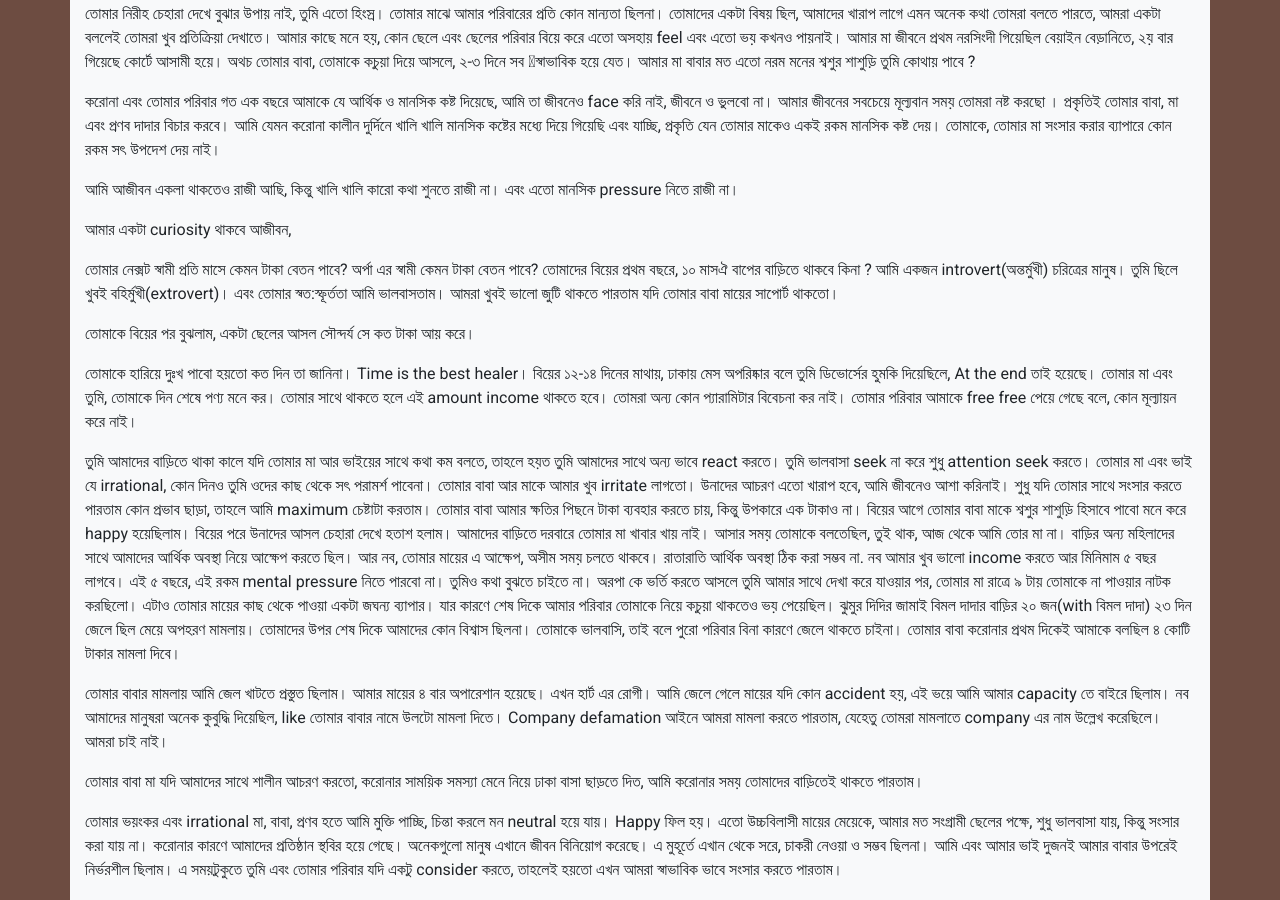
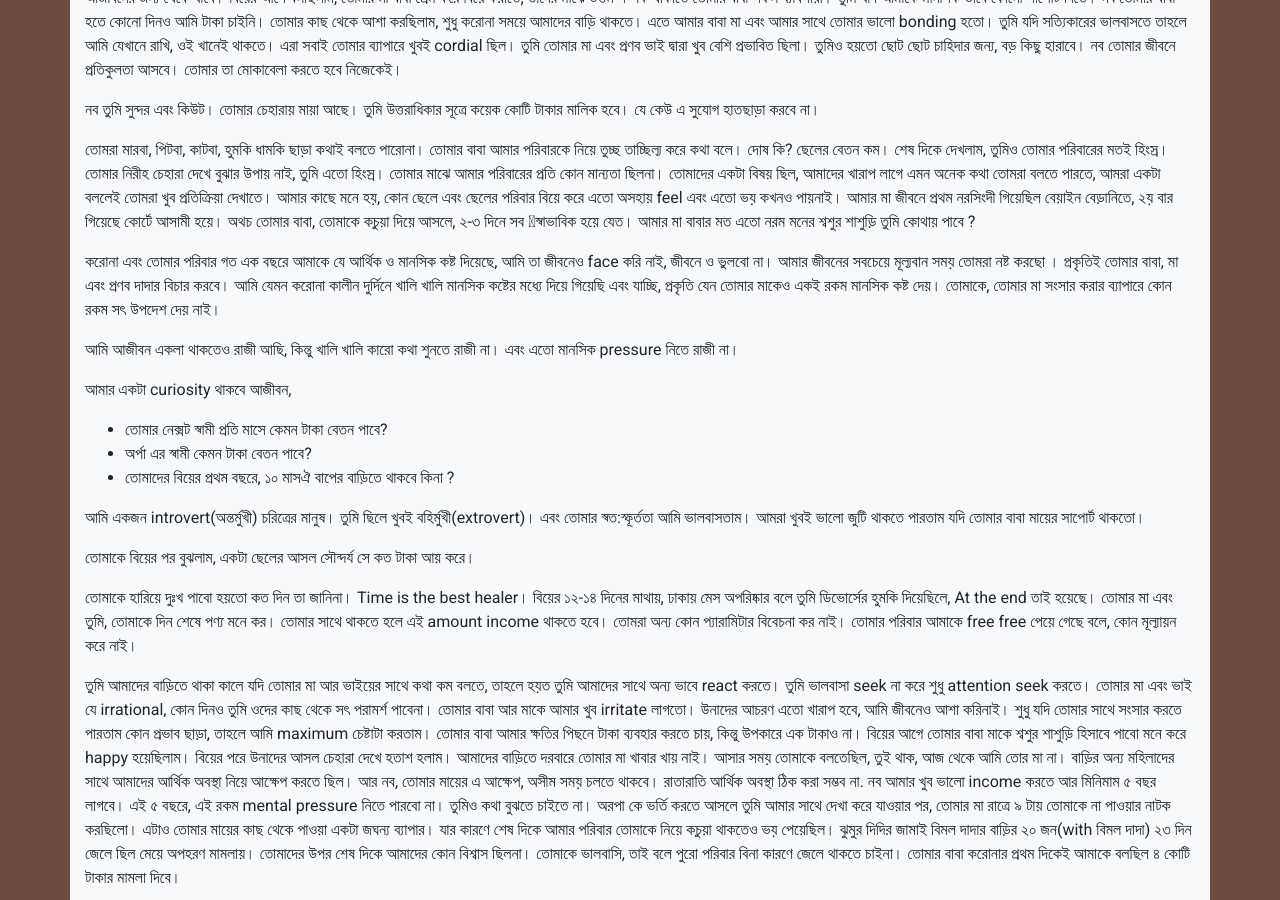
Before and after one commit to polodev/nobo, a Jekyll site: the page built from last-message.md, in a window 1280 px wide and 900 px high, scrolled down 3302 px. Built offline with Jekyll 4.4.1, drawn with Linux system fonts in a browser that asks for light colours; nearby versions of some CDN libraries; some of the changed text lies outside the part shown.

Commit message:
--updated--

```diff
--- a/last-message.md
+++ b/last-message.md
@@ -105,9 +106,10 @@ Server ম্যানেজমেন্ট ৫০০০
 
 আমার একটা curiosity থাকবে আজীবন,
 
-তোমার নেক্সট স্বামী প্রতি মাসে কেমন টাকা বেতন পাবে?
-অর্পা এর স্বামী কেমন টাকা বেতন পাবে?
-তোমাদের বিয়ের প্রথম বছরে, ১০ মাসঐ বাপের বাড়িতে থাকবে কিনা ?
+* তোমার নেক্সট স্বামী প্রতি মাসে কেমন টাকা বেতন পাবে?
+* অর্পা এর স্বামী কেমন টাকা বেতন পাবে?
+* তোমাদের বিয়ের প্রথম বছরে, ১০ মাসঐ বাপের বাড়িতে থাকবে কিনা ?
+
 আমি একজন introvert(অন্তর্মুখী) চরিত্রের মানুষ। তুমি ছিলে খুবই বহির্মুখী(extrovert)। এবং তোমার স্বত:স্ফূর্ততা আমি ভালবাসতাম। আমরা খুবই ভালো জুটি থাকতে পারতাম যদি তোমার বাবা মায়ের সাপোর্ট থাকতো।
 
 তোমাকে বিয়ের পর বুঝলাম, একটা ছেলের আসল সৌন্দর্য সে কত টাকা আয় করে।
```
Also changed, not shown: other parts of last-message.md (+8 -7 lines), index233.md (+1 -1 lines).
